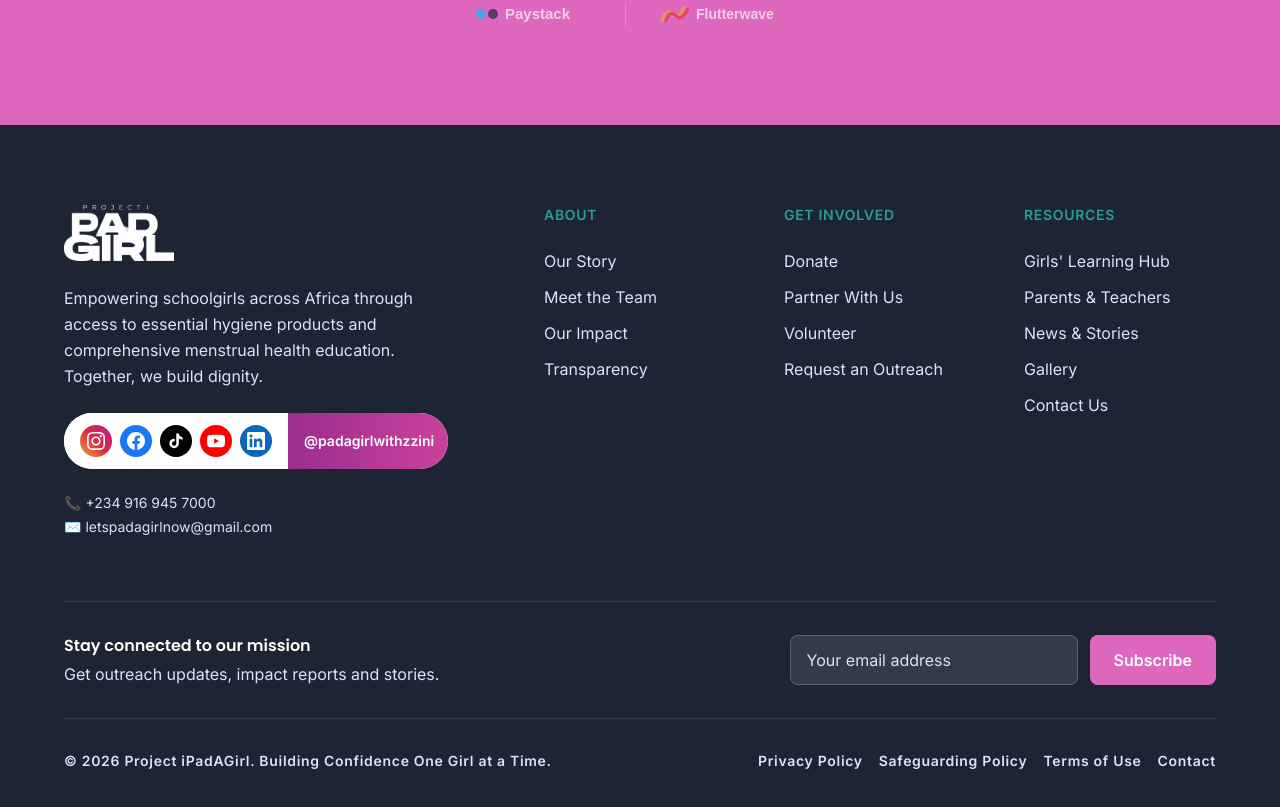
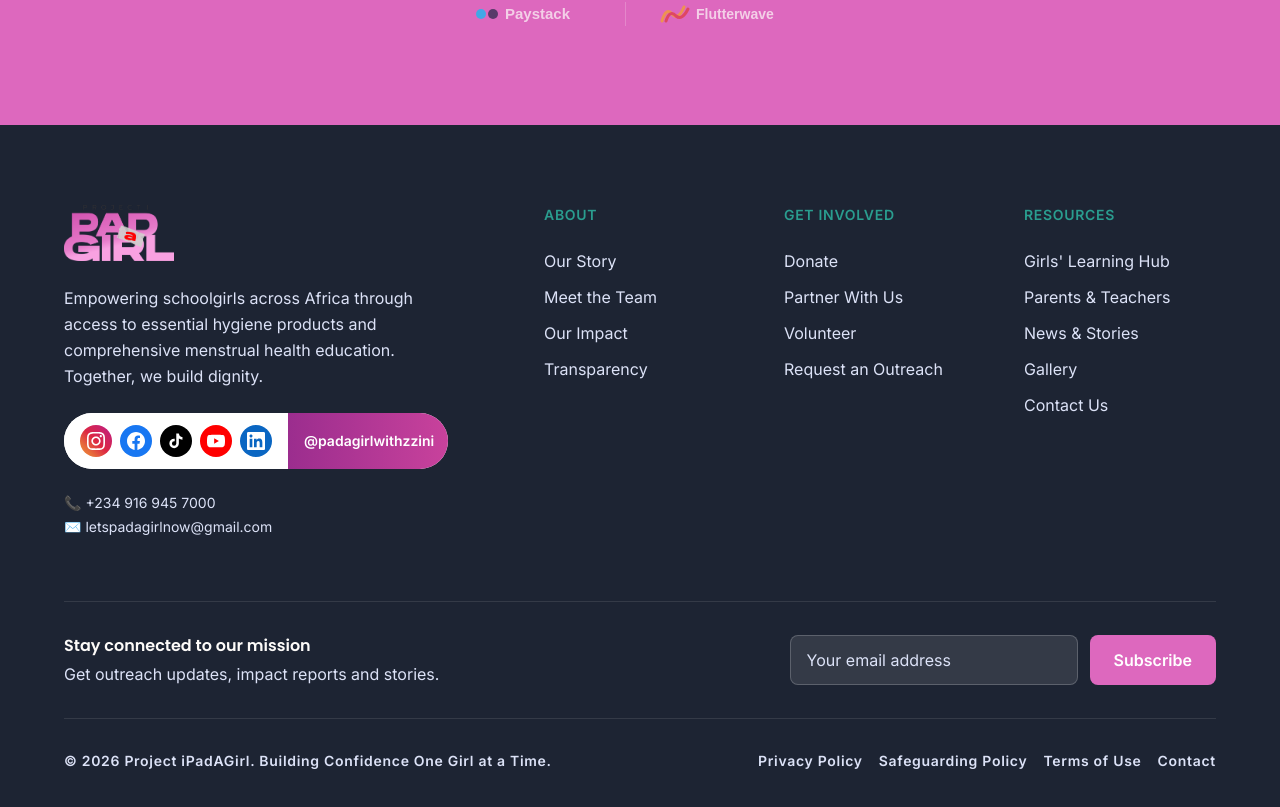
Before and after one commit to 1702london-maker/Ipadagirl, a Next.js app: page / in a window 1280 px wide. Shown: the part 5922-6729 px from the top of the page. Built offline with nearby package versions, Linux system fonts and the light colour scheme.

Commit message:
Fix footer logo: remove brightness-0 invert filter so all logo colours show correctly

```diff
--- a/app/components/Footer.tsx
+++ b/app/components/Footer.tsx
@@ -46,7 +46,7 @@ export default function Footer() {
           {/* Brand */}
           <div className="md:col-span-2 space-y-6">
             {/* eslint-disable-next-line @next/next/no-img-element */}
-            <img src="/logo.png" alt="Project iPadAGirl" className="h-14 w-auto object-contain brightness-0 invert" />
+            <img src="/logo.png" alt="Project iPadAGirl" className="h-14 w-auto object-contain" />
             <p className="text-surface-variant font-body-md max-w-sm leading-relaxed">
               Empowering schoolgirls across Africa through access to essential hygiene
               products and comprehensive menstrual health education. Together, we
```
